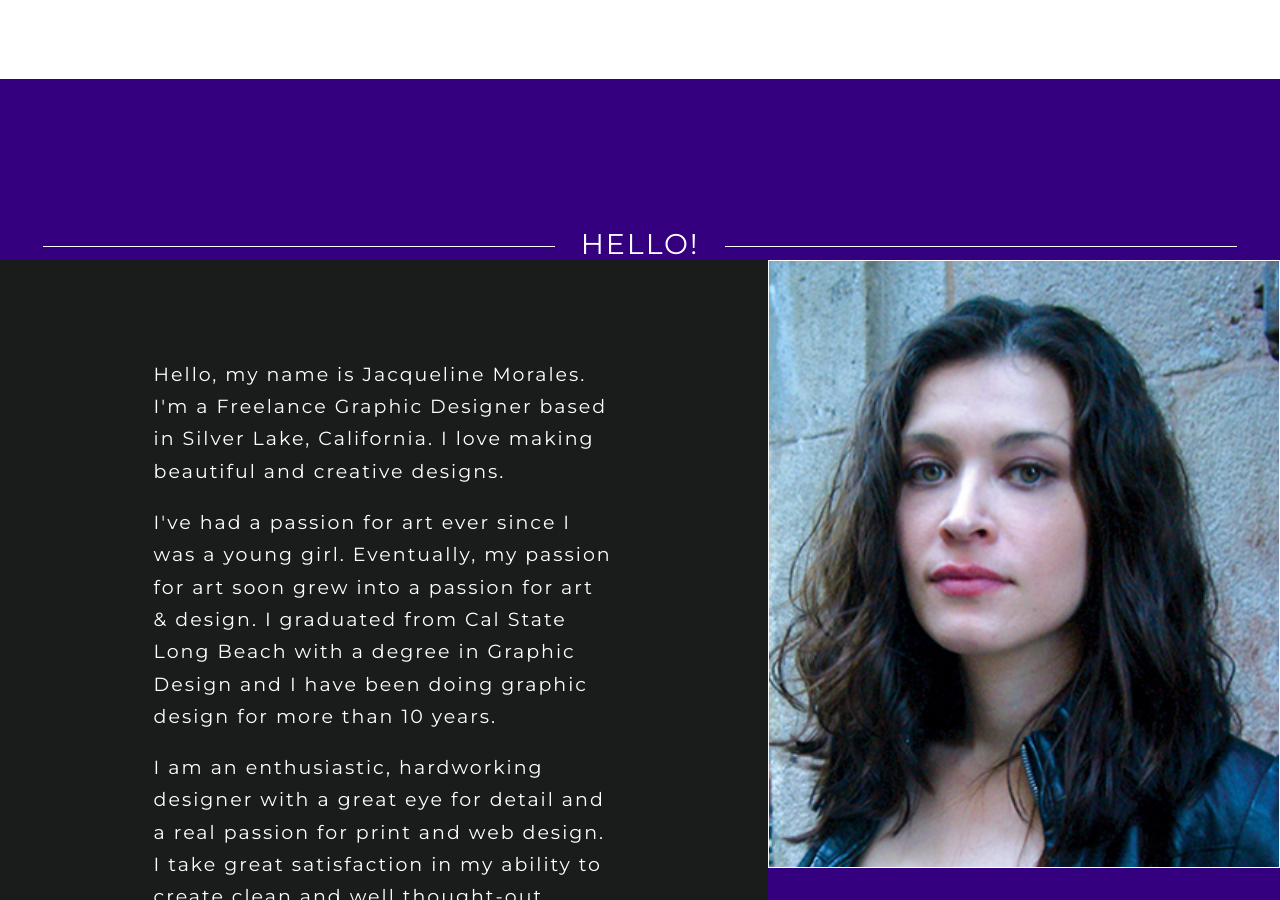
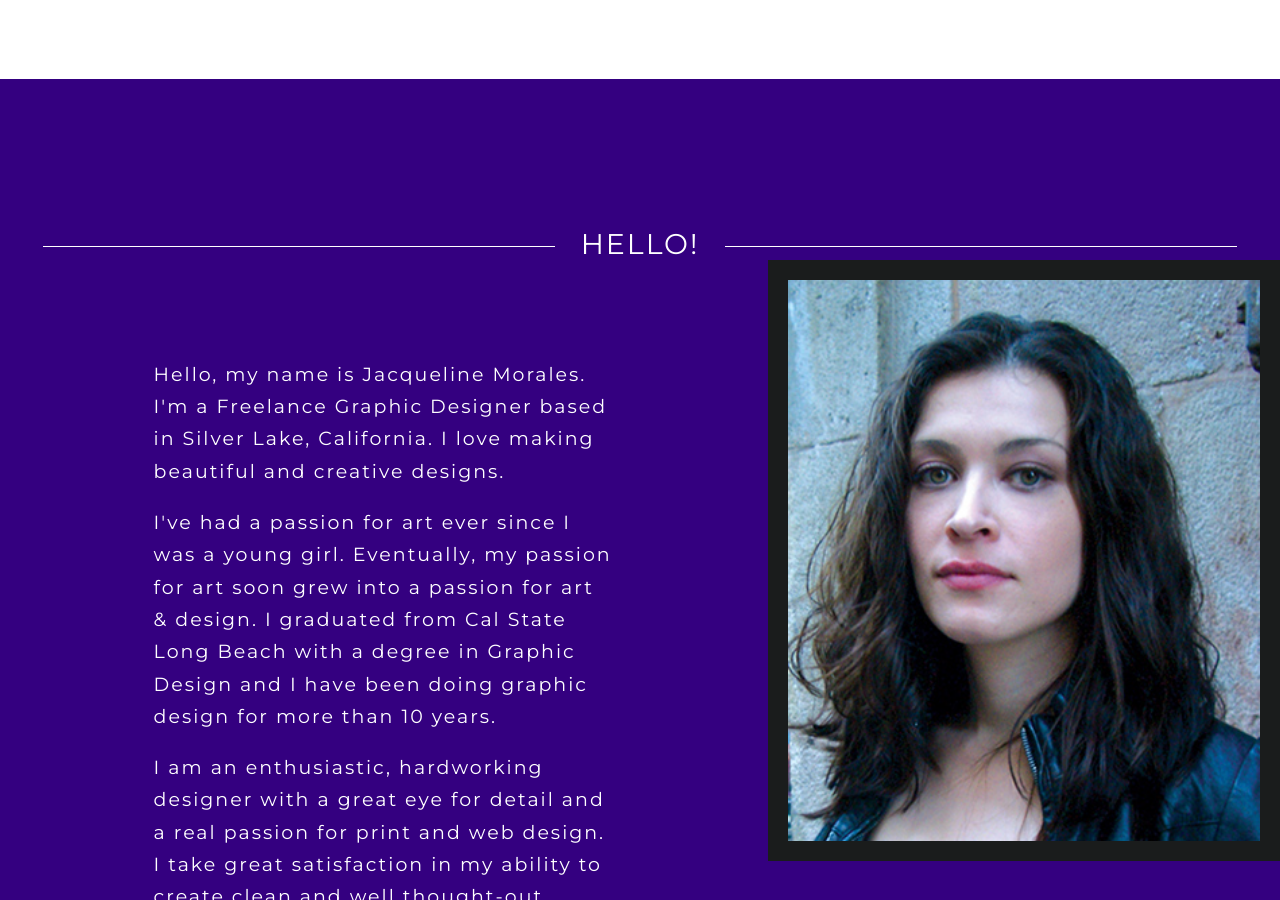
Before and after one commit to zeny11-11/jmorales, a Jekyll site: the page built from index.html, in a window 1280 px wide and 900 px high, scrolled down 4196 px. Built offline with Jekyll 4.4.1, drawn with Linux system fonts in a browser that asks for light colours; nearby versions of some CDN libraries; some web fonts are replaced; Markdown is read by kramdown in place of the engine named in the settings.

Commit message:
Update stylesheet.css

```diff
--- a/css/stylesheet.css
+++ b/css/stylesheet.css
@@ -496,7 +496,7 @@ filter: progid:DXImageTransform.Microsoft.gradient( startColorstr='#340080', end
 	 display: inline-block;
 	 text-align:center;
 	float:left;
-	background-color:#1a1c1c;
+
 }
 
 .about_div1 p {
@@ -532,6 +532,7 @@ filter: progid:DXImageTransform.Microsoft.gradient( startColorstr='#340080', end
     border:#fff thin solid;
     width: 100%;
     height: auto;
+    border:20px solid #1a1c1c;
 
 
 }
```
